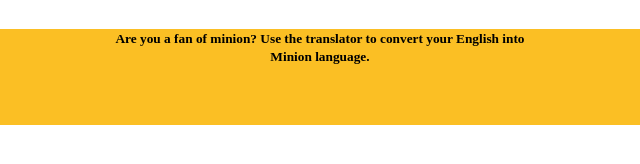
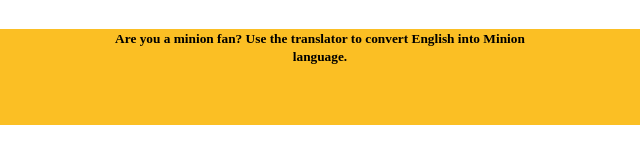
Before and after one commit to Deepali-Kundwani/Minion-banana-speak, a plain HTML site: page index.html in a window 1280 px wide. Shown: the part 502-666 px from the top of the page, 320-960 px from the left. Drawn offline with Linux system fonts and the light colour scheme.

Commit message:
Update index.html

```diff
--- a/index.html
+++ b/index.html
@@ -66,7 +66,7 @@
         }
 
         .footer {
-            padding: 0rem;
+            padding:0rem;
             margin: auto;
             background-color:#FBBF24;
             width: 85%;
@@ -100,7 +100,7 @@
     <footer class="footer">
         <div class="div3">
         <p>
-           <small style="font-weight:bold;">Are you a fan of minion? Use the translator to convert your English into Minion language.</small>
+           <small style="font-weight:bold;">Are you a minion fan? Use the translator to convert English into Minion language.</small>
         </p>
         </div>
     </footer>
```
